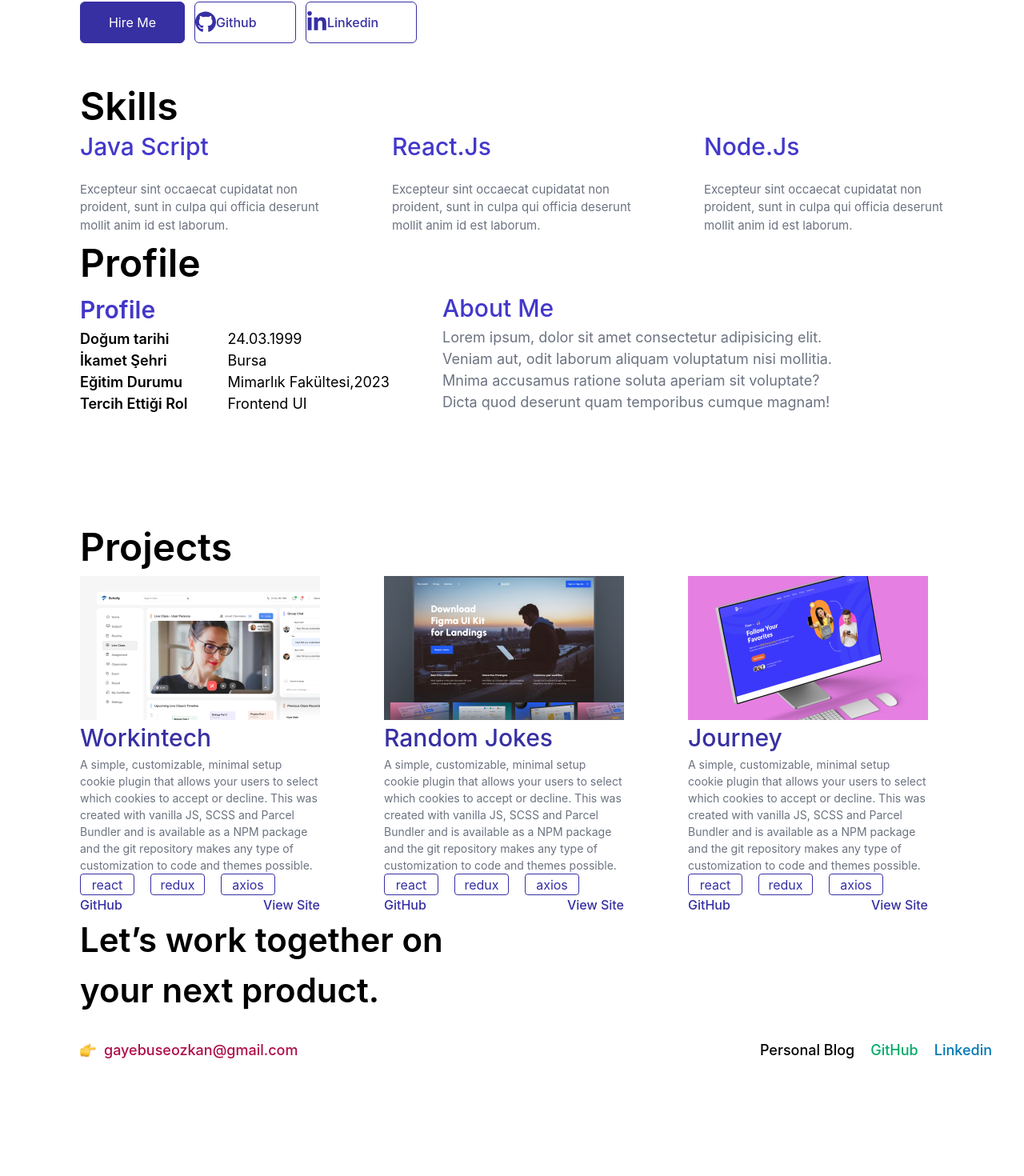
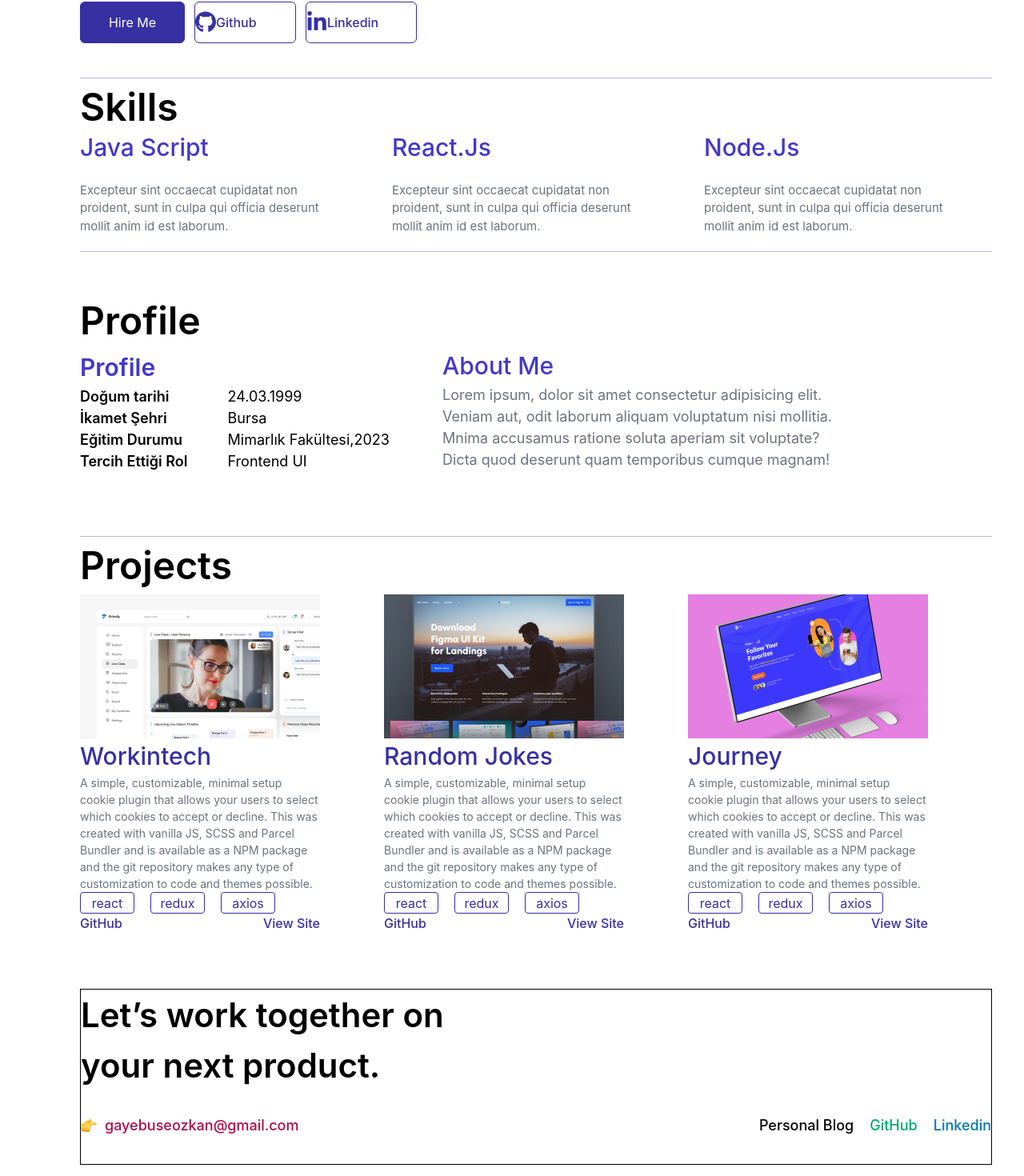
Before and after one commit to GayeBuse/CV, a React (Vite) app in the folder vite-project/: page / in a window 1280 px wide. Shown: the part 526-1996 px from the top of the page at 80% size. Built offline with nearby package versions, Linux system fonts and the light colour scheme.

Commit message:
css edit

```diff
--- a/vite-project/src/components/Footer/Footer.css
+++ b/vite-project/src/components/Footer/Footer.css
@@ -1,6 +1,8 @@
 .footer-container {
   width: 1140px;
-  height: 409px;
+  border: 1px solid black;
+  margin-top: 70px;
+  height: 220px;
 }
 .email {
   display: flex;
--- a/vite-project/src/components/Profile/Profile.css
+++ b/vite-project/src/components/Profile/Profile.css
@@ -3,6 +3,7 @@
   width: 1140px;
   height: 355px;
   gap: 40px;
+  padding-top: 50px;
 }
 .baslık h1 {
   font-family: Inter;
--- a/vite-project/src/components/Projects/Projects.css
+++ b/vite-project/src/components/Projects/Projects.css
@@ -1,6 +1,8 @@
 .projects-container {
   width: 1140px;
+  border-top: 1px solid #bab2e7;
 }
+
 .projects-baslik {
   font-family: Inter;
   font-weight: 600;
--- a/vite-project/src/components/Skills/Skills.css
+++ b/vite-project/src/components/Skills/Skills.css
@@ -1,5 +1,8 @@
 .skills-container {
   width: 1140px;
+  border-top: 1px solid #bab2e7;
+  border-bottom: 1px solid #bab2e7;
+  padding-bottom: 20px;
 }
 .skills {
   width: 1039px;
```
